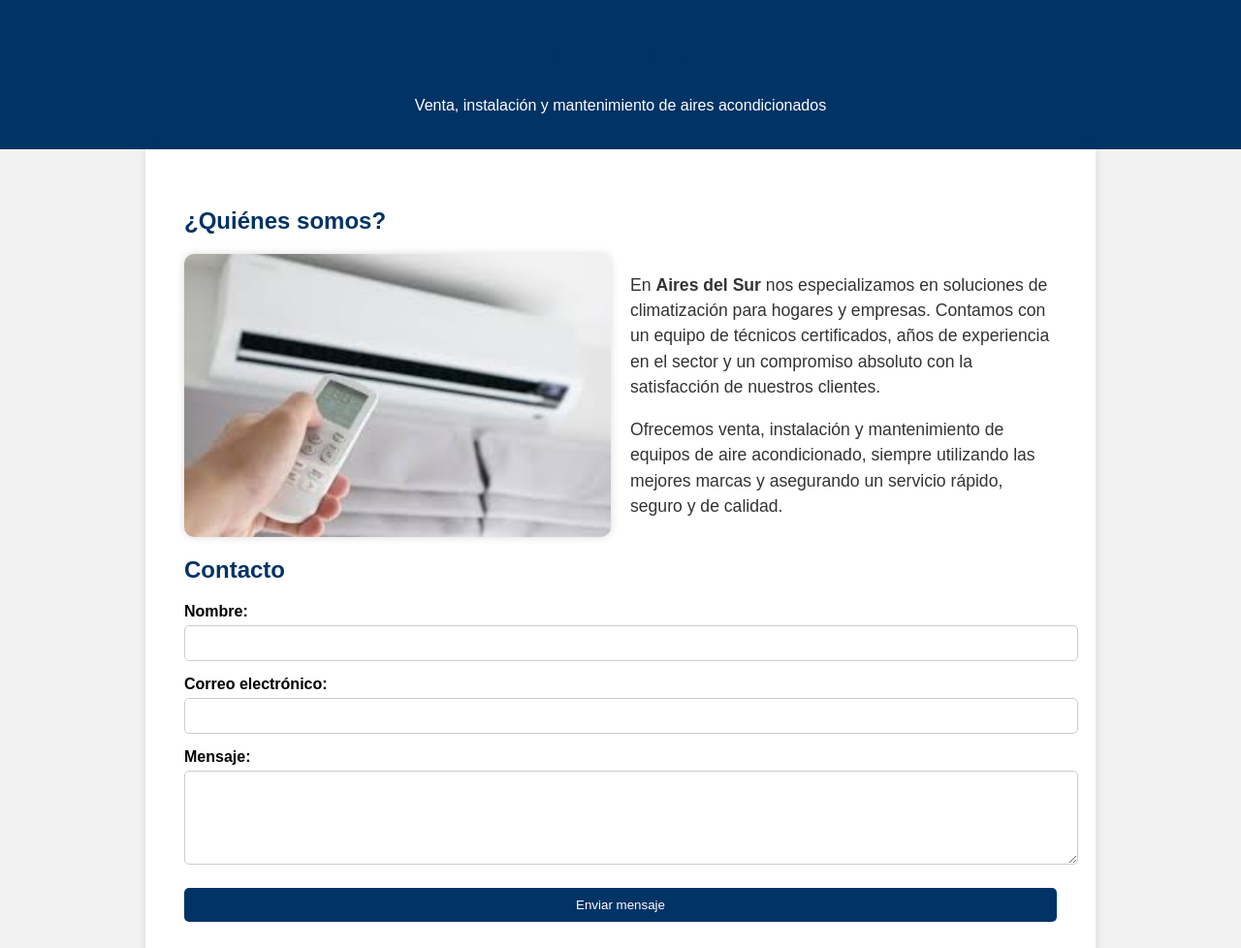
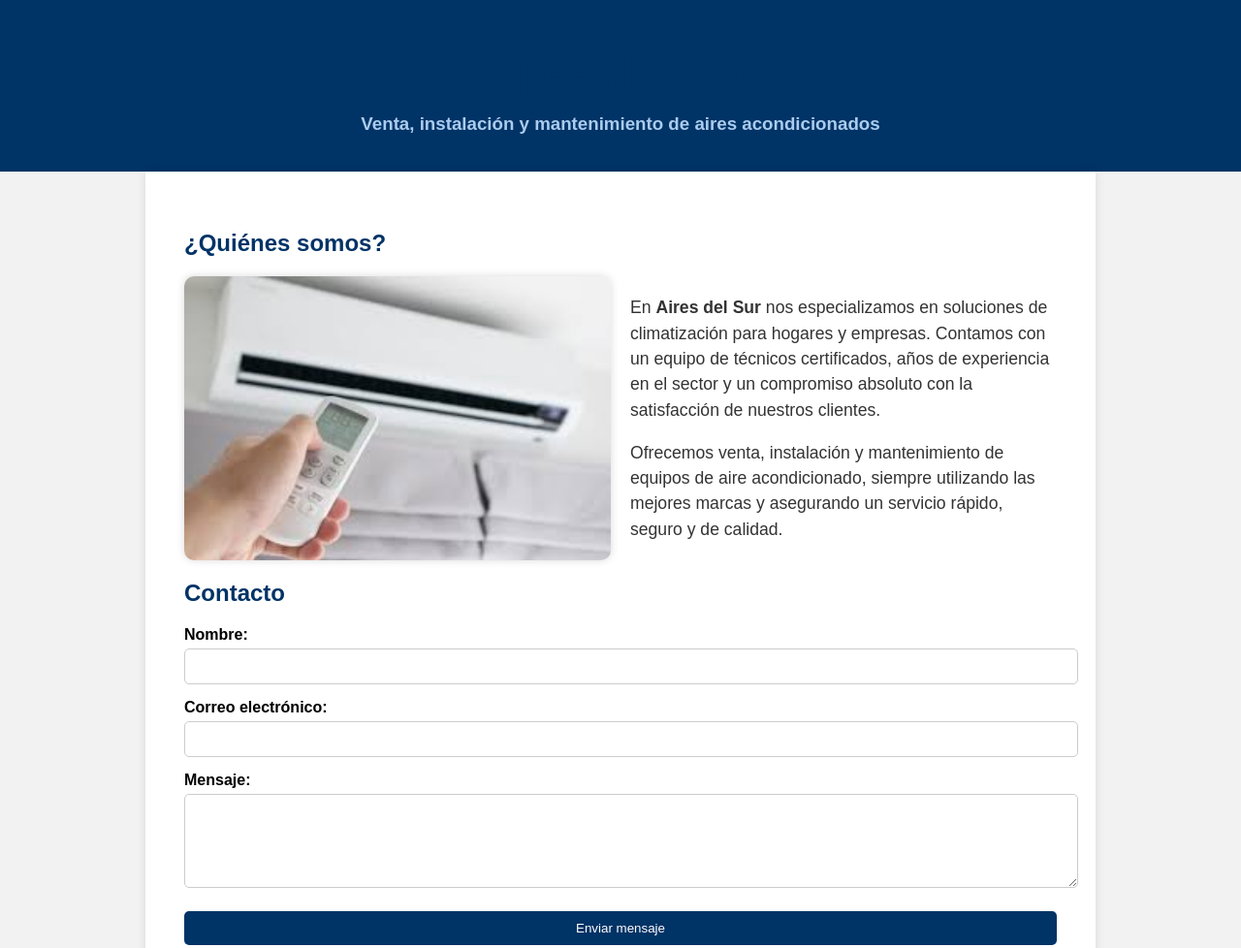
Before and after one commit to alfonsoxvi/airesur, a website: page aires-del-sur/public/index.html in a window 1280 px wide. Shown: the top 978 px of the page at 97% size. Drawn offline with Linux system fonts and the light colour scheme.

Commit message:
Update index.html

```diff
--- a/aires-del-sur/public/index.html
+++ b/aires-del-sur/public/index.html
@@ -46,10 +46,12 @@
   </style>
 </head>
 <body>
+
   <header>
-    <h1>Aires del Sur</h1>
-    <p>Venta, instalación y mantenimiento de aires acondicionados</p>
-  </header>
+  <h1 style="font-size: 3em; margin-bottom: 0.2em;">Aires del Sur</h1>
+  <h3 style="color: #aaccee; margin-top: 0;">Venta, instalación y mantenimiento de aires acondicionados</h3>
+</header>
+
 
   <section>
     <h2>¿Quiénes somos?</h2>
```
